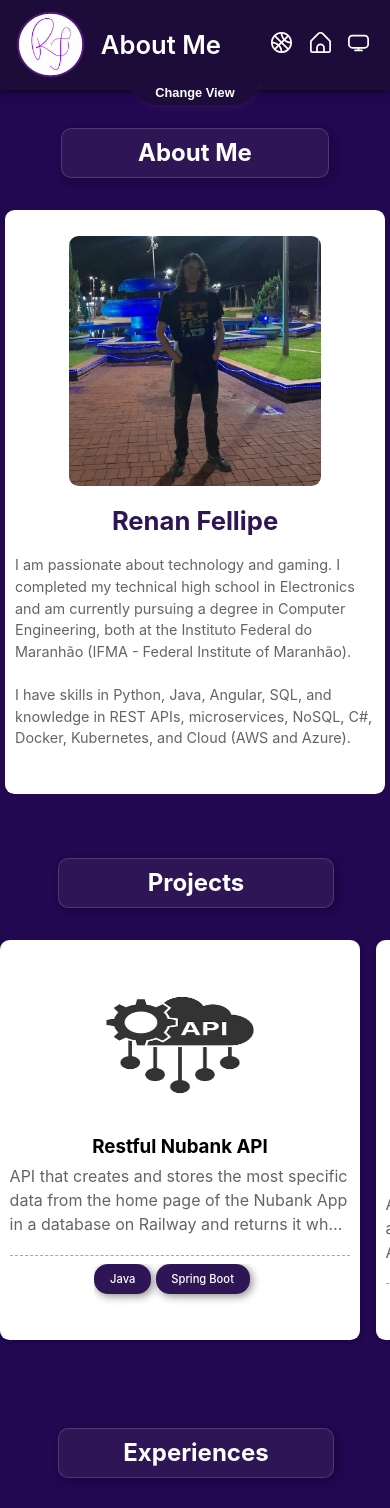
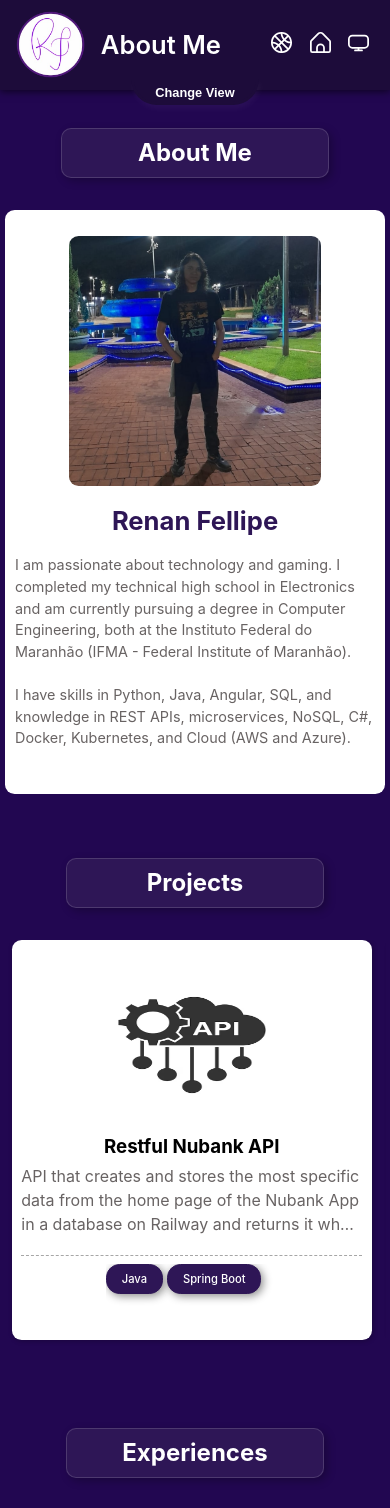
Before and after one commit to Xounder/portfolio, a React (Vite) app: page /scroll in a window 390 px wide. Shown: the top 1508 px of the page. Built offline with nearby package versions, Linux system fonts and the light colour scheme.

Commit message:
fixed default-card-group mobile css

```diff
--- a/src/components/DefaultCardGroup/DefaultCardGroup.css
+++ b/src/components/DefaultCardGroup/DefaultCardGroup.css
@@ -7,7 +7,7 @@
     scroll-behavior: smooth;
     scrollbar-width: thin;
     scrollbar-color: rgba(255, 255, 255, 0.5) transparent;
-    padding: 0 1em;
+    padding: 0 2vw;
 }
 
 .group-cards {
@@ -35,7 +35,7 @@
 @media screen and (max-width: 600px) {
     .group-cards {
         min-width: 100%;
-        max-width: 22.5em;
+        max-width: 90vw;
         min-height: 26.5em;
         max-height: 26.5em;
     }
```
